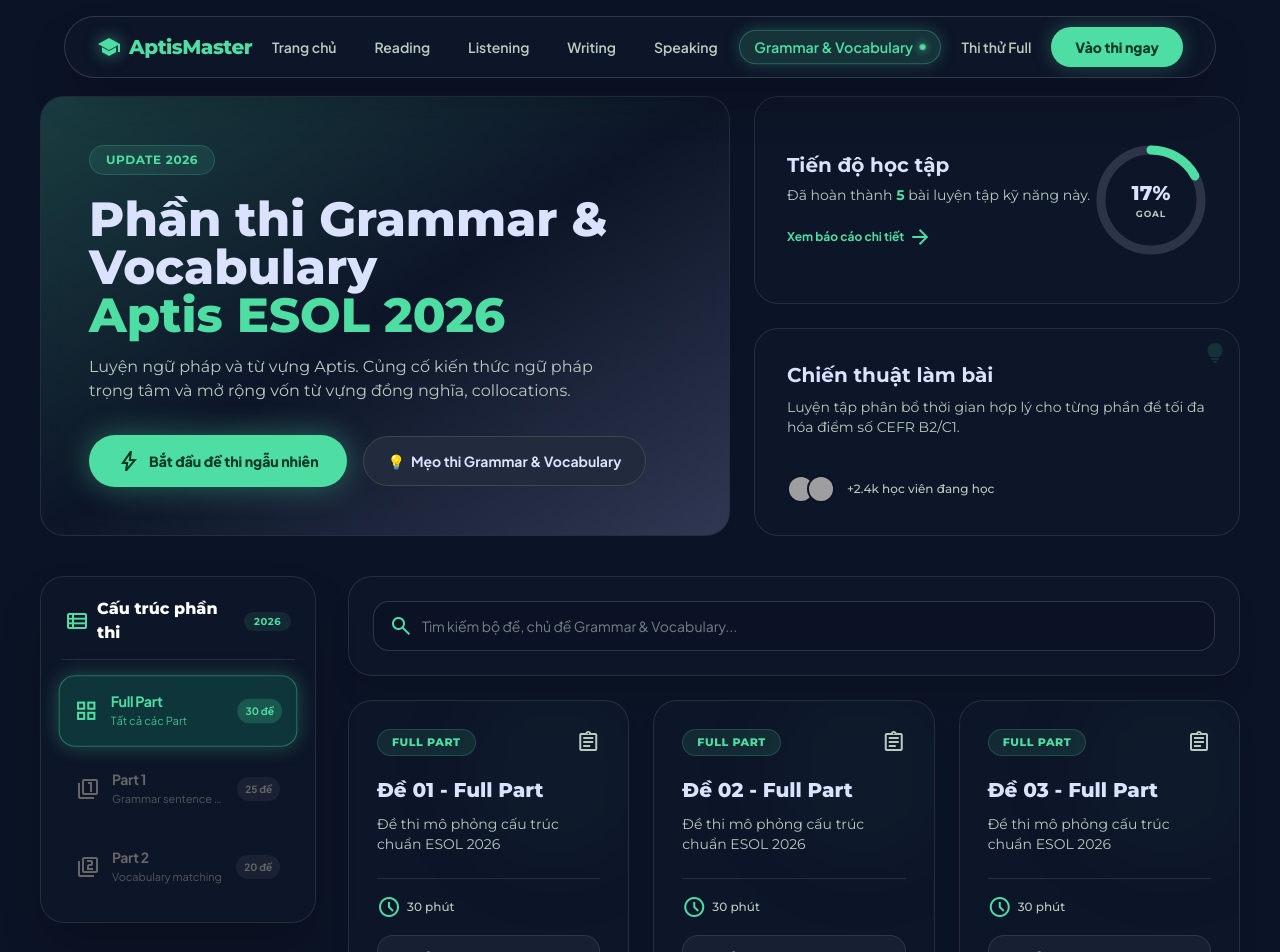
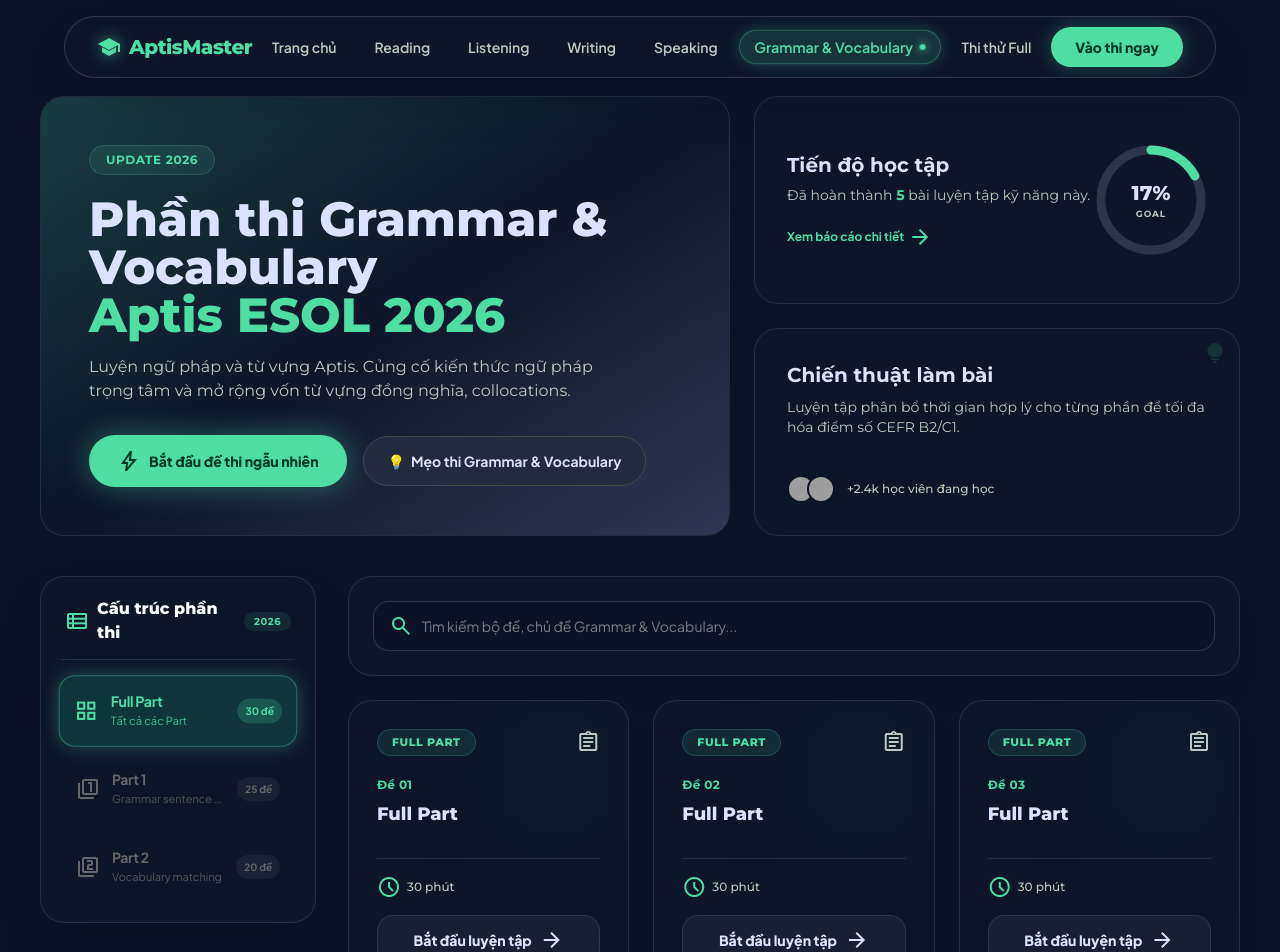
Before and after one commit to nphat-code/Aptis-Master, a Next.js app in the folder apps/web/: page /grammar in a window 1280 px wide. Shown: the top 952 px of the page. Built offline with nearby package versions, Linux system fonts and the light colour scheme; grey boxes are pictures that could not be loaded.

Commit message:
feat: implement base components for skill-specific practice views and test cards

```diff
--- a/apps/web/src/components/SkillPracticeView.tsx
+++ b/apps/web/src/components/SkillPracticeView.tsx
@@ -58,6 +58,18 @@
   const [searchTerm, setSearchTerm] = useState('');
   const [activePartTab, setActivePartTab] = useState(defaultPartTab || partTabs[0]?.id || 'full');
   const [activePracticeTestIndex, setActivePracticeTestIndex] = useState<number | null>(null);
+  const [completedTestKeys, setCompletedTestKeys] = useState<Set<string>>(new Set());
+
+  React.useEffect(() => {
+    try {
+      const saved = localStorage.getItem(`aptis_completed_${skillId}`);
+      if (saved) {
+        setCompletedTestKeys(new Set(JSON.parse(saved)));
+      }
+    } catch (e) {
+      console.error('Failed to load completed test state', e);
+    }
+  }, [skillId]);
 
   React.useEffect(() => {
     if (onExamStateChange) {
@@ -67,11 +79,28 @@
 
   const currentTabInfo = partTabContent[activePartTab] || partTabContent[partTabs[0]?.id || 'full'];
 
+  const markTestCompleted = (partId: string, testIndex: number) => {
+    const key = `${partId}_${testIndex + 1}`;
+    setCompletedTestKeys((prev) => {
+      const next = new Set(prev);
+      next.add(key);
+      try {
+        localStorage.setItem(`aptis_completed_${skillId}`, JSON.stringify(Array.from(next)));
+      } catch (e) {
+        console.error('Failed to save completed test state', e);
+      }
+      return next;
+    });
+  };
+
   if (activePracticeTestIndex !== null && renderPracticeExam) {
     return renderPracticeExam({
       partId: activePartTab,
       testIndex: activePracticeTestIndex,
-      onExit: () => setActivePracticeTestIndex(null),
+      onExit: () => {
+        markTestCompleted(activePartTab, activePracticeTestIndex);
+        setActivePracticeTestIndex(null);
+      },
     });
   }
 
@@ -322,7 +351,7 @@
                 const testNumberStr = testNum < 10 ? '0' + testNum : `${testNum}`;
 
                 const cardTitle = customProps?.title || `Đề ${testNumberStr} - ${currentTabInfo.badge}`;
-                const cardSubtitle = customProps?.subtitle || 'Đề thi mô phỏng cấu trúc chuẩn ESOL 2026';
+                const cardSubtitle = customProps?.subtitle || '';
                 const cardBadge = customProps?.badge || currentTabInfo.badge;
                 const cardDuration = (customProps as any)?.durationText;
 
@@ -338,6 +367,8 @@
                 const cardStaggerIndex = hasMarathon ? index + 1 : index;
                 const delayMs = Math.min(cardStaggerIndex * 35, 450);
 
+                const isTestDone = completedTestKeys.has(`${activePartTab}_${testNum}`);
+
                 return (
                   <div
                     key={`card-${activePartTab}-${testNum}`}
@@ -350,6 +381,7 @@
                       isMarathon={false}
                       subtitle={cardSubtitle}
                       durationText={cardDuration}
+                      isCompleted={isTestDone}
                       actionText={activePartTab === 'full' ? 'Bắt đầu luyện tập' : 'Luyện tập'}
                       onClick={() => {
                         if (isCurrentPartSupported) {
--- a/apps/web/src/components/exam/TestPracticeCard.tsx
+++ b/apps/web/src/components/exam/TestPracticeCard.tsx
@@ -11,6 +11,8 @@
   imageUrl?: string;
   durationText?: string;
   levelText?: string;
+  isCompleted?: boolean;
+  completedScoreText?: string;
   onClick: () => void;
 }
 
@@ -18,40 +20,61 @@
   title,
   badge,
   isMarathon = false,
-  subtitle = 'Đề thi mô phỏng cấu trúc chuẩn ESOL 2026',
+  subtitle = '',
   actionText = 'Luyện tập',
   durationText = '30 phút',
   levelText = '',
+  isCompleted = false,
+  completedScoreText,
   onClick,
 }: TestPracticeCardProps) {
+  // Extract "Đề XX" prefix if available for clean hierarchical layout
+  const titleMatch = title.match(/^(Đề\s*\d+)(?:\s*[-–—]\s*(.*))?$/i);
+  const testNumPrefix = titleMatch ? titleMatch[1] : null;
+  const topicTitle = titleMatch ? (titleMatch[2] || titleMatch[1]) : title;
+
   return (
     <div
       onClick={onClick}
       className={`glass-panel rounded-3xl p-6 sm:p-7 flex flex-col justify-between group h-full cursor-pointer transition-all duration-300 border relative overflow-hidden hover:scale-[1.015] ${
         isMarathon
           ? 'border-[#ffb95f]/40 bg-[#ffb95f]/5 shadow-[0_0_20px_rgba(255,185,95,0.15)]'
+          : isCompleted
+          ? 'border-emerald-500/40 bg-emerald-950/20 hover:border-emerald-400/60 shadow-[0_0_20px_rgba(16,185,129,0.12)]'
           : 'border-white/10 hover:border-[#4edea3]/40 shadow-xl'
       }`}
     >
       {/* Subtle Background Glow */}
       <div
         className={`absolute top-0 right-0 w-36 h-36 blur-[60px] rounded-full pointer-events-none transition-all duration-500 ${
-          isMarathon ? 'bg-[#ffb95f]/10 group-hover:bg-[#ffb95f]/20' : 'bg-[#4edea3]/5 group-hover:bg-[#4edea3]/15'
+          isMarathon
+            ? 'bg-[#ffb95f]/10 group-hover:bg-[#ffb95f]/20'
+            : isCompleted
+            ? 'bg-emerald-500/10 group-hover:bg-emerald-500/20'
+            : 'bg-[#4edea3]/5 group-hover:bg-[#4edea3]/15'
         }`}
       />
 
       {/* Top Header Row: Badge & Icon */}
-      <div className="flex items-center justify-between gap-3 mb-5 relative z-10">
+      <div className="flex items-center justify-between gap-3 mb-4 relative z-10">
         <span
           className={`px-3.5 py-1 rounded-full text-[11px] font-extrabold uppercase tracking-wider border ${
             isMarathon
               ? 'bg-[#ffb95f]/15 text-[#ffb95f] border-[#ffb95f]/30'
+              : isCompleted
+              ? 'bg-emerald-500/15 text-emerald-400 border-emerald-500/30'
               : 'bg-[#4edea3]/10 text-[#4edea3] border-[#4edea3]/20'
           }`}
         >
           {isMarathon ? '🔥 MARATHON FULL' : badge}
         </span>
 
+        {isCompleted ? (
+          <span className="px-2.5 py-1 rounded-full text-[11px] font-extrabold bg-emerald-500/20 text-emerald-300 border border-emerald-500/40 flex items-center gap-1.5 shadow-sm">
+            <span>✓</span>
+            <span>{completedScoreText || 'Đã làm'}</span>
+          </span>
+        ) : (
           <span
             className={`material-symbols-outlined text-xl transition-colors ${
               isMarathon ? 'text-[#ffb95f]' : 'text-[#bbcabf] group-hover:text-[#4edea3]'
@@ -59,16 +82,42 @@
           >
             {isMarathon ? 'bolt' : 'assignment'}
           </span>
+        )}
       </div>
 
       {/* Main Content Area */}
-      <div className="mb-6 relative z-10 flex-grow">
-        <h4 className="text-lg sm:text-xl font-extrabold text-[#dae2fd] mb-2.5 group-hover:text-[#4edea3] transition-colors leading-snug">
+      <div className="mb-5 relative z-10 flex-grow">
+        {testNumPrefix && topicTitle !== testNumPrefix ? (
+          <div className="space-y-1 mb-2.5">
+            <span
+              className={`inline-block text-[12px] font-bold tracking-wide ${
+                isCompleted ? 'text-emerald-400' : 'text-[#4edea3]'
+              }`}
+            >
+              {testNumPrefix}
+            </span>
+            <h4
+              className={`text-base sm:text-lg font-extrabold text-[#dae2fd] transition-colors leading-snug line-clamp-2 ${
+                isCompleted ? 'group-hover:text-emerald-400' : 'group-hover:text-[#4edea3]'
+              }`}
+            >
+              {topicTitle}
+            </h4>
+          </div>
+        ) : (
+          <h4
+            className={`text-lg sm:text-xl font-extrabold text-[#dae2fd] mb-2.5 transition-colors leading-snug line-clamp-2 ${
+              isCompleted ? 'group-hover:text-emerald-400' : 'group-hover:text-[#4edea3]'
+            }`}
+          >
             {title}
           </h4>
+        )}
+        {subtitle && (
           <p className="text-xs sm:text-sm text-[#bbcabf] line-clamp-2 leading-relaxed font-normal">
             {subtitle}
           </p>
+        )}
       </div>
 
       {/* Footer Area: Meta & CTA Button */}
@@ -76,7 +125,13 @@
         {/* Meta badges */}
         <div className="flex items-center justify-between text-xs text-[#bbcabf] font-medium">
           <div className="flex items-center gap-1.5">
-            <span className="material-symbols-outlined text-[17px] text-[#4edea3]">schedule</span>
+            <span
+              className={`material-symbols-outlined text-[17px] ${
+                isCompleted ? 'text-emerald-400' : 'text-[#4edea3]'
+              }`}
+            >
+              schedule
+            </span>
             <span>{durationText}</span>
           </div>
           {levelText && (
@@ -95,13 +150,18 @@
           className={`w-full py-3 rounded-2xl border font-extrabold text-sm transition-all duration-300 flex items-center justify-center gap-2 cursor-pointer shadow-sm ${
             isMarathon
               ? 'bg-[#ffb95f]/20 border-[#ffb95f]/40 text-[#ffb95f] hover:bg-[#ffb95f] hover:text-[#2a1700]'
+              : isCompleted
+              ? 'bg-emerald-500/20 border-emerald-500/40 text-emerald-300 hover:bg-emerald-500 hover:text-emerald-950'
               : 'bg-[#171f33] border-white/10 text-[#dae2fd] group-hover:bg-[#4edea3] group-hover:text-[#003824] group-hover:border-[#4edea3]'
           }`}
         >
-          <span>{actionText}</span>
+          {isCompleted && <span className="text-base">↺</span>}
+          <span>{isCompleted && actionText === 'Luyện tập' ? 'Làm lại' : actionText}</span>
+          {!isCompleted && (
             <span className="material-symbols-outlined text-base transition-transform group-hover:translate-x-1">
               arrow_forward
             </span>
+          )}
         </button>
       </div>
     </div>
```
Also changed, not shown: apps/web/src/components/ListeningView.tsx (+4 -9 lines), apps/web/src/components/ReadingView.tsx (+4 -9 lines), apps/web/src/components/WritingView.tsx (+4 -9 lines). Lines whose indentation alone changed are shown as unchanged.
